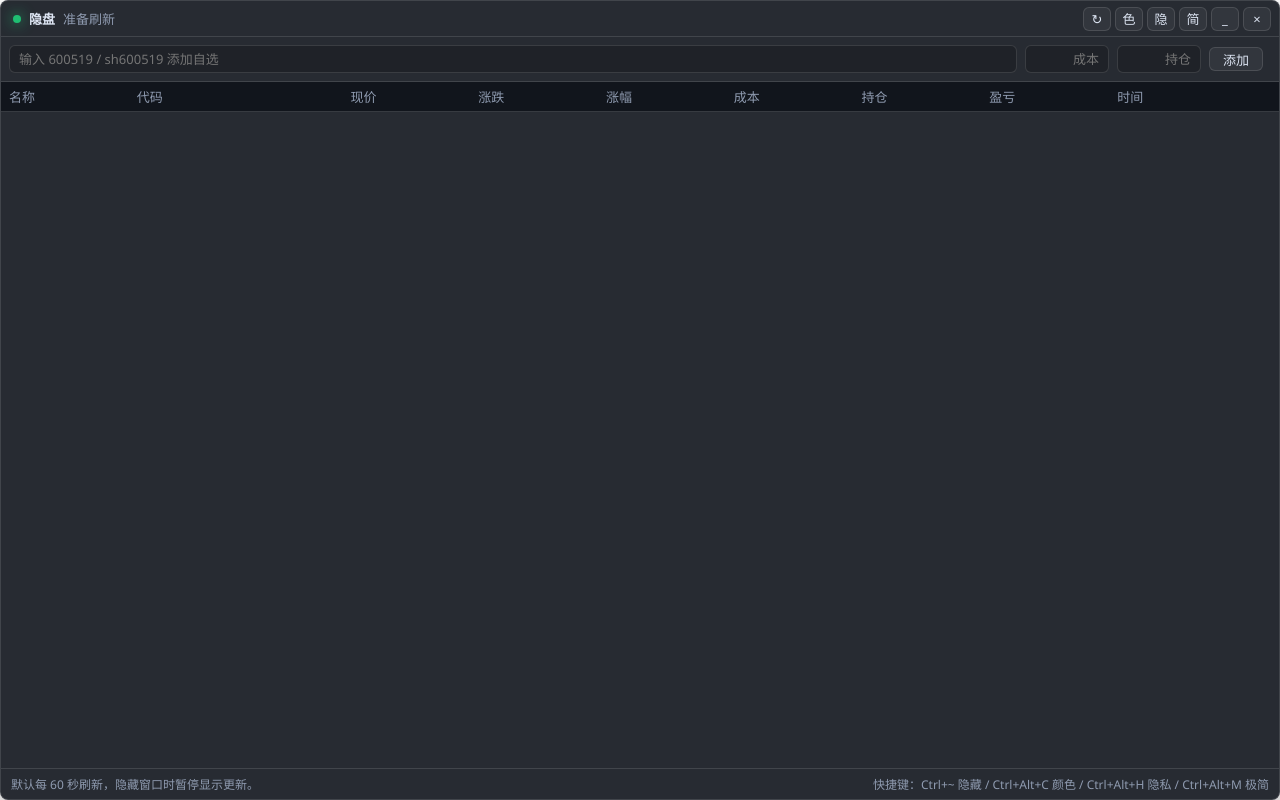
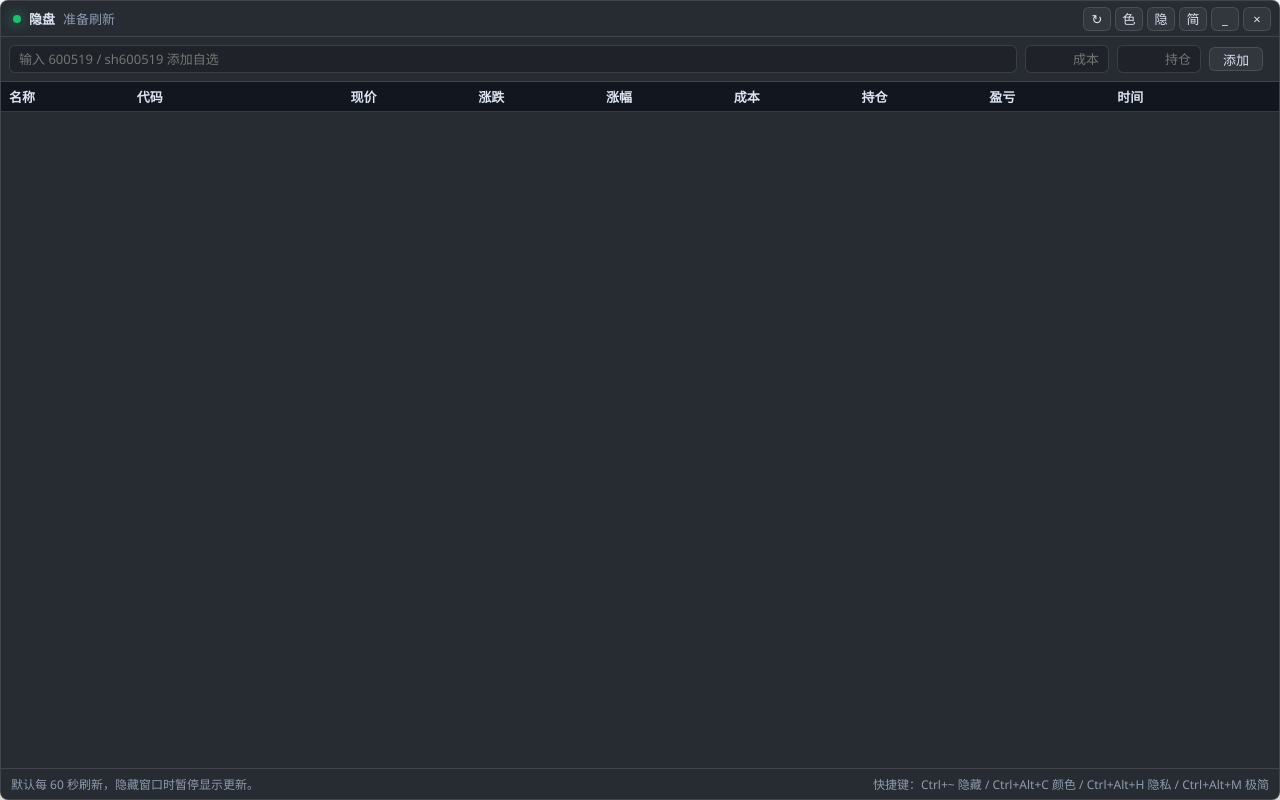
Before and after one commit to little-Yun/DeskTicker, an Electron app: page src/renderer/index.html in a window 1280 px wide. Drawn offline with Linux system fonts and the light colour scheme; no server answers.

Commit message:
Unify table header styling

```diff
--- a/src/renderer/styles.css
+++ b/src/renderer/styles.css
@@ -159,9 +159,9 @@ td:nth-child(2) {
 th {
   position: sticky;
   top: 0;
-  background: rgba(16, 20, 28, 0.96);
-  color: var(--muted);
-  font-weight: 500;
+  background: var(--bg);
+  color: var(--text);
+  font-weight: 600;
 }
 
 td.name {
```
